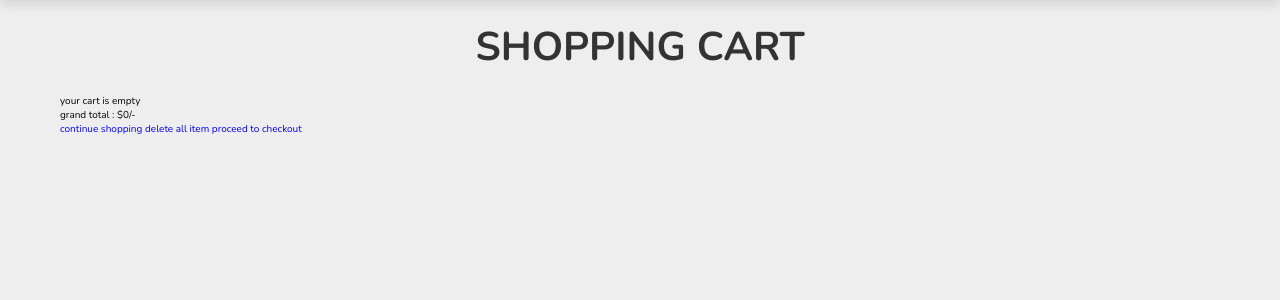
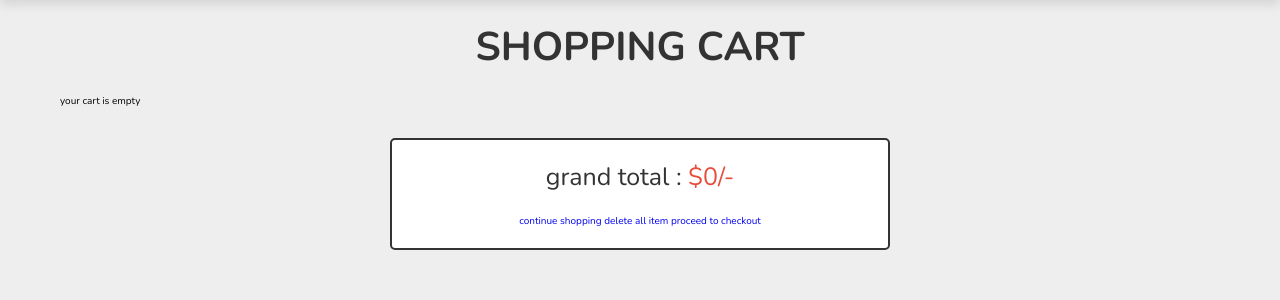
Before and after one commit to SEPIIDN/Project, a PHP site: page /cart.php in a window 1280 px wide. Shown: the part 74-374 px from the top of the page. Run offline with PHP 8.4, Linux system fonts and the light colour scheme; the visitor is signed in with stand-in values (Sample User, id 1); data that the repository does not hold is empty; some libraries are stand-ins or nearby versions.

Commit message:
styled the shopping cart

```diff
--- a/css/style.css
+++ b/css/style.css
@@ -311,3 +311,48 @@ section{
  .home-products .slide:hover .fa-eye{
     left: 1rem;
  }
+
+ .shopping-cart .fa-edit{
+    height: 4.5rem;
+    border-radius: .5rem;
+    background-color: var(--orange);
+    width: 5rem;
+    font-size: 2rem;
+    color:var(--white);
+    cursor: pointer;
+ }
+
+ .shopping-cart .fa-edit:hover{
+    background-color: var(--black);
+ }
+
+ .shopping-cart .sub-total{
+    margin:2rem 0;
+    font-size: 2rem;
+    color:var(--light-color);
+ }
+
+ .shopping-cart .sub-total span{
+    color:var(--red);
+ }
+
+ .cart-total{
+    max-width: 50rem;
+    margin:0 auto;
+    margin-top: 3rem;
+    background-color: var(--white);
+    border:var(--border);
+    border-radius: .5rem;;
+    padding:2rem;
+    text-align: center;
+ }
+
+ .cart-total p{
+    font-size: 2.5rem;
+    color:var(--black);
+    margin-bottom: 2rem;
+ }
+
+ .cart-total p span{
+    color:var(--red);
+ }
```
